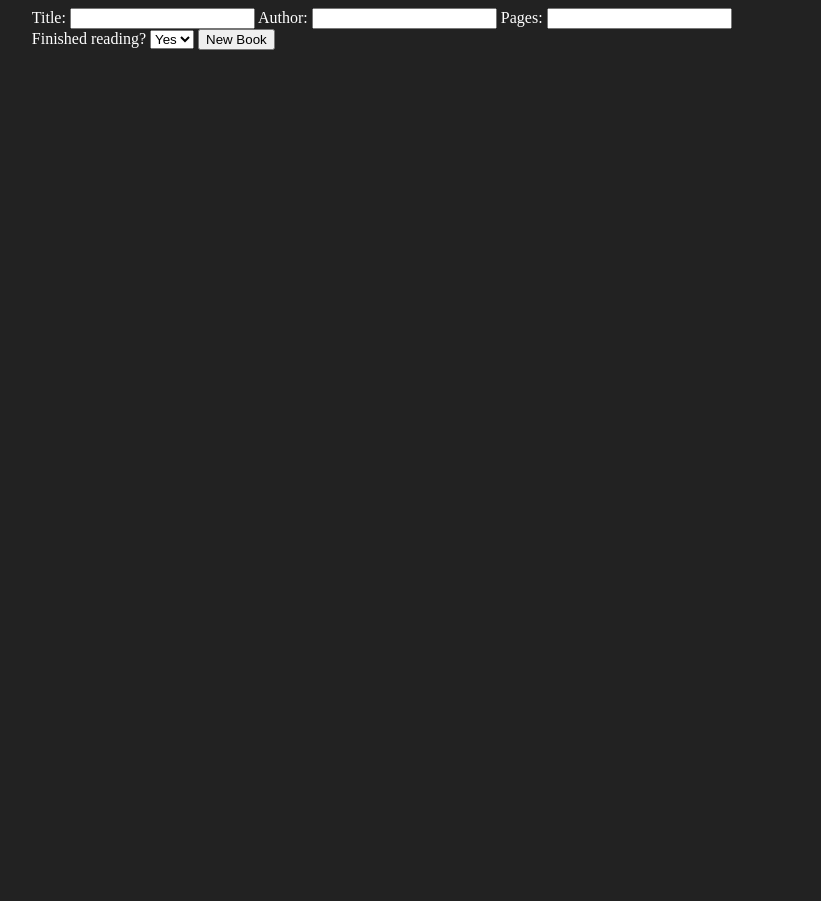
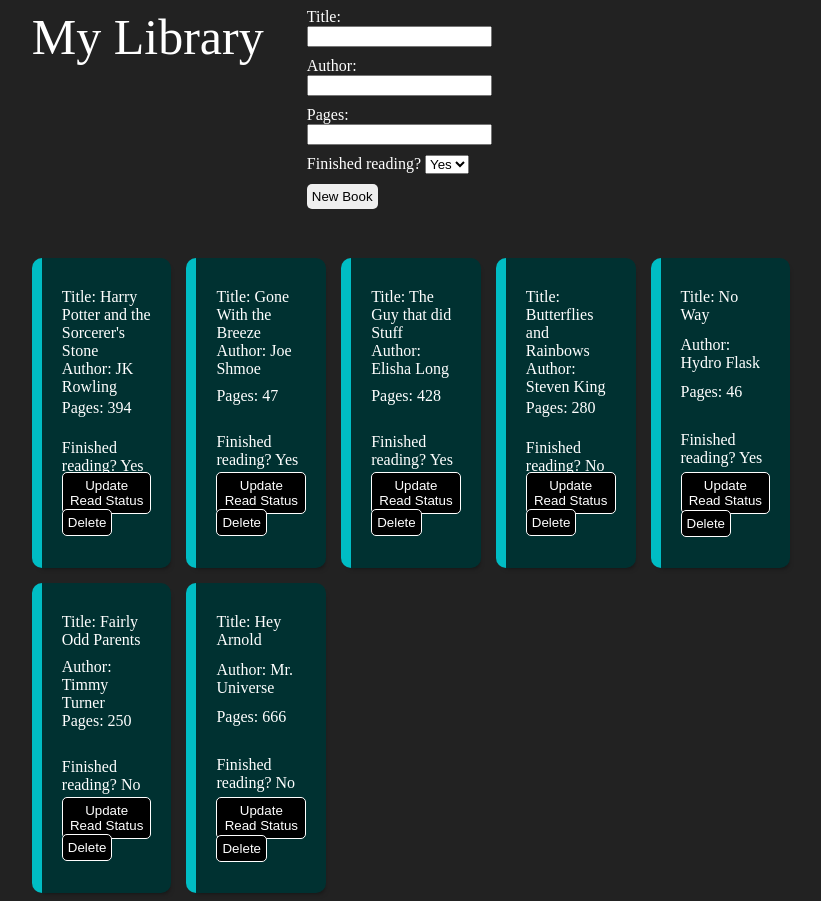
Before and after one commit to clamlands/library, a plain HTML site: page index.html in a window 1280 px wide. Shown: the whole page, without its empty margins (229-1050 px from the left). Before the commit the page ends 800 px from the top, so only its background shows below. Drawn offline with Linux system fonts and the light colour scheme.

Commit message:
All done

```diff
--- a/index.html
+++ b/index.html
@@ -11,18 +11,29 @@
 <body>
     <div class="container">
         <div class="header">
+            <div class="title">My Library</div>
+            <div class="form">
+                <div>
                     <label for="title">Title:</label>
                     <input type="text" id="title">
+                </div>
+                <div>
                     <label for="author">Author:</label>
                     <input type="text" id="author">
+                </div>
+                <div>
                     <label for="pages">Pages:</label>
                     <input type="number" id="pages">
+                </div>
+                <div>
                     <label for="read">Finished reading?</label>
                     <select name="read" id="read">
                         <option value="Yes">Yes</option>
                         <option value="No">No</option>
                     </select>
-            <input type="submit" value="New Book" id="submit">
+                </div>
+                <button id="submit">New Book</button>
+            </div>
         </div>
         <div id="cards"></div>
     </div>
--- a/script.js
+++ b/script.js
@@ -5,6 +5,7 @@ let buttons = []; // to be used as a Read Status button node list
 let readStatus = []; // to be used as a node list for "Finished reading?" text content
 let deleteButtons = []; // to be used as a node list for Delete buttons
 let cardList = []; // nodelist of all the cards
+const cards = document.getElementById("cards"); // points to the cards container
 
 // Book constructor adds book objects to myLibrary
 function Book(title, author, pages, read) {
@@ -14,14 +15,24 @@ function Book(title, author, pages, read) {
     this.read = read
 }
 
+
 // takes user input and adds object to the myLibrary array
 function addBookToLibrary(title, author, pages, read){
     myLibrary.push(new Book(title, author, pages, read));
-    createCard(myLibrary[myLibrary.length - 1]); //calls createCard with the last item in the array as a parameter
+    //calls createCard with the last item in the array as a parameter
+    createCard(myLibrary[myLibrary.length - 1]);
 }
 
-// points to the cards container
-const cards = document.getElementById("cards");
+//for auto-population of cards
+addBookToLibrary("Harry Potter and the Sorcerer's Stone", "JK Rowling", "394", "Yes");
+addBookToLibrary("Gone With the Breeze", "Joe Shmoe", "47", "Yes");
+addBookToLibrary("The Guy that did Stuff", "Elisha Long", "428", "Yes");
+addBookToLibrary("Butterflies and Rainbows", "Steven King", "280", "No");
+addBookToLibrary("No Way", "Hydro Flask", "46", "Yes");
+addBookToLibrary("Fairly Odd Parents", "Timmy Turner", "250", "No");
+addBookToLibrary("Hey Arnold", "Mr. Universe", "666", "No");
+
+
 
 // calling this function will create a card based on the last item in myLibrary array
 function createCard(book) {
--- a/styles.css
+++ b/styles.css
@@ -5,14 +5,15 @@ body{
 
 .container{
     display: grid;
-    grid-template-rows: 300px 1fr;
+    grid-template-rows: 200px 1fr;
     grid-template-columns: 1fr 3fr 1fr;
     justify-content: center;
 }
 
 .header{
-
     grid-column: 2 / 3;
+    display: grid;
+    grid-template-columns: 275px 200px;
 }
 
 #cards{
@@ -33,4 +34,33 @@ body{
     box-shadow: 3px 5px 5px -5px rgba(0,0,0,.5);
     display: grid;
     background-color: rgb(0, 49, 49);
+    grid-template-rows: 1fr 1fr 1fr 1fr 30px 30px;
 }
+
+.title{
+    font-size: 50px;
+}
+
+.form{
+    display: flex;
+    flex-direction: column;
+    align-items: flex-start;
+    gap: 10px;
+}
+
+.delete, .toggle{
+    justify-self: left;
+    background-color: black;
+    color: white;
+    align-self: center;
+    padding: 5px;
+    border-radius: 5px;
+    border: 1px solid white;
+}
+
+#submit{
+    justify-self: left;
+    padding: 5px;
+    border-radius: 5px;
+    border: 0;
+}
```
Lines whose indentation alone changed are shown as unchanged.
